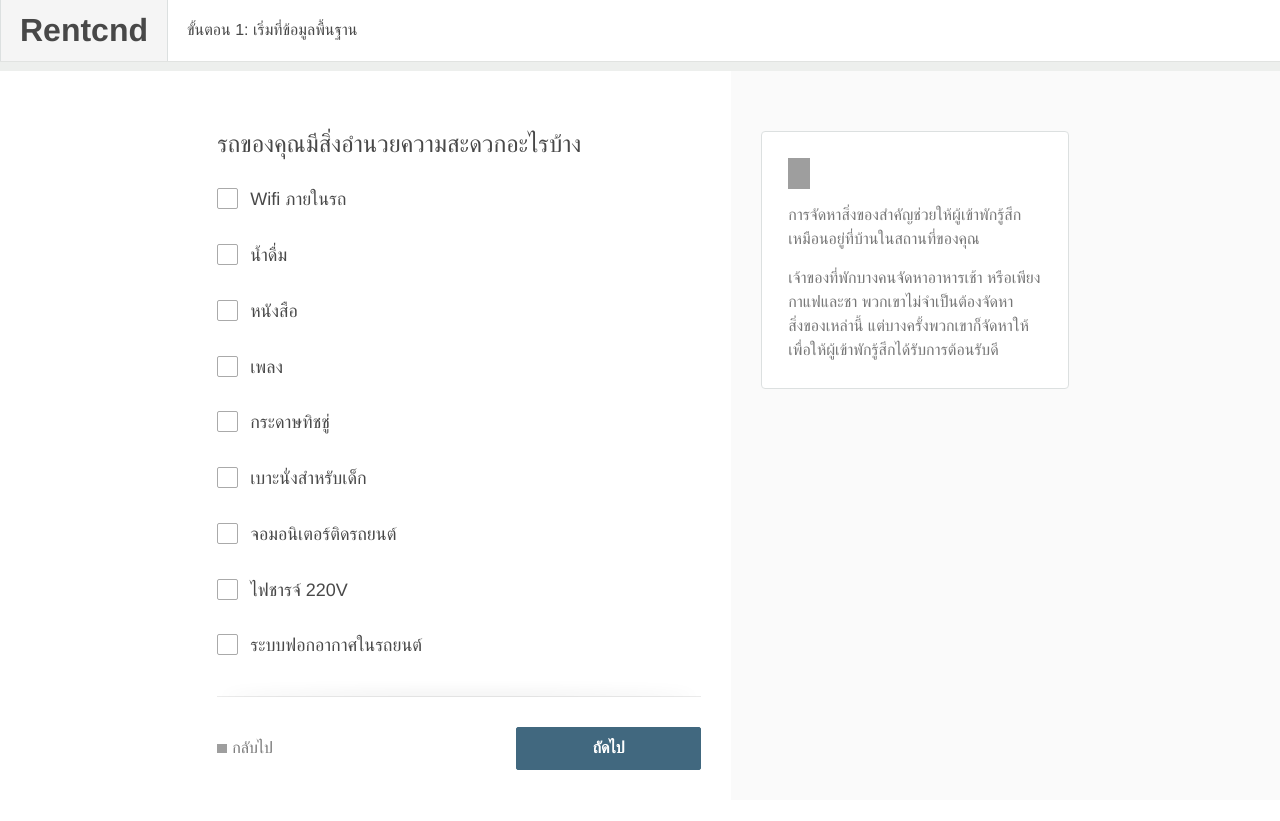
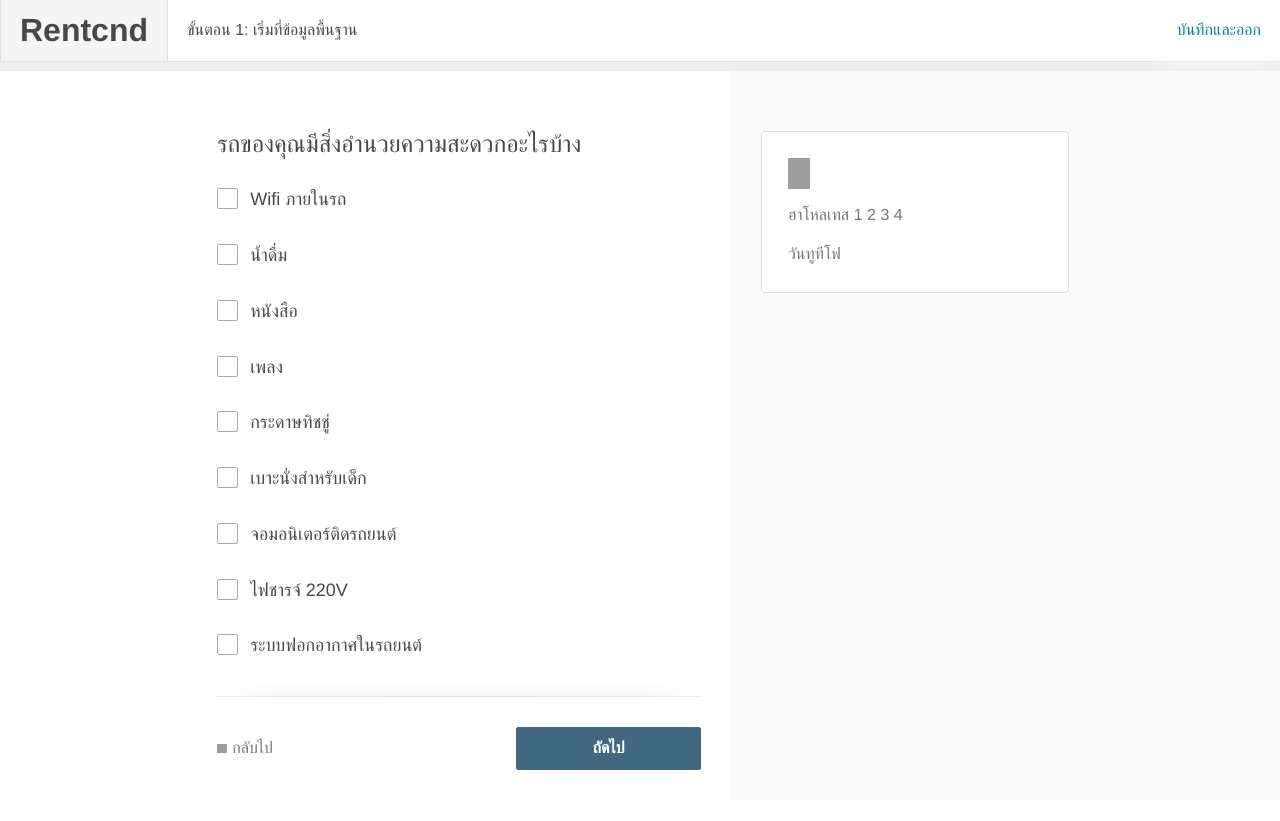
Before and after one commit to atsdep/project_final, a PHP site: page /amenities.php in a window 1280 px wide. Run offline with PHP 8.4, Linux system fonts and the light colour scheme; some web fonts are replaced; grey boxes are pictures that could not be loaded.

Commit message:
update save button

```diff
--- a/amenities.php
+++ b/amenities.php
@@ -44,6 +44,9 @@ session_start();
 										</div>
 										<div class="comp comp__step-bar-wrapper no-hover pull-left hide-sm">
 											<span class="hdr-btn"><span class="hide-sm h5 text-normal"><span>ขั้นตอน 1:</span><span>&nbsp;</span></span><span class="h5 text-normal">เริ่มที่ข้อมูลพื้นฐาน</span></span>
+										</div>
+										<div class="lys-navbar__save-and-exit comp pull-right h5 text-normal bg-white">
+											<span><span class="hide-md hide-lg"> <a href="#" class="lys-navbar__save-and-exit-link hdr-btn" data-prevent-default="true"> <span>ทางออก</span> </a> </span> <span class="hide-sm"> <a href="new.php" class="lys-navbar__save-and-exit-link hdr-btn" data-prevent-default="true"> <span>บันทึกและออก</span> </a></span> </span>
 										</div>
 									</div>
 								</div>
@@ -169,10 +172,10 @@ session_start();
 												<div class="help-panel__text">
 													<div>
 														<p>
-															<span>การจัดหาสิ่งของสำคัญช่วยให้ผู้เข้าพักรู้สึกเหมือนอยู่ที่บ้านในสถานที่ของคุณ</span>
+															<span>ฮาโหลเทส 1 2 3 4</span>
 														</p>
 														<p>
-															<span>เจ้าของที่พักบางคนจัดหาอาหารเช้า หรือเพียงกาแฟและชา พวกเขาไม่จำเป็นต้องจัดหาสิ่งของเหล่านี้ แต่บางครั้งพวกเขาก็จัดหาให้เพื่อให้ผู้เข้าพักรู้สึกได้รับการต้อนรับดี</span>
+															<span>วันทูทีโฟ</span>
 														</p>
 													</div>
 												</div>
--- a/generation.php
+++ b/generation.php
@@ -44,6 +44,9 @@ session_start();
 										</div>
 										<div class="comp comp__step-bar-wrapper no-hover pull-left hide-sm">
 											<span class="hdr-btn"><span class="hide-sm h5 text-normal"><span>ขั้นตอน 1:</span><span>&nbsp;</span></span><span class="h5 text-normal">เริ่มที่ข้อมูลพื้นฐาน</span></span>
+										</div>
+										<div class="lys-navbar__save-and-exit comp pull-right h5 text-normal bg-white">
+											<span><span class="hide-md hide-lg"> <a href="#" class="lys-navbar__save-and-exit-link hdr-btn" data-prevent-default="true"> <span>ทางออก</span> </a> </span> <span class="hide-sm"> <a href="new.php" class="lys-navbar__save-and-exit-link hdr-btn" data-prevent-default="true"> <span>บันทึกและออก</span> </a></span> </span>
 										</div>
 									</div>
 								</div>
```
Also changed, not shown: additional_service.php (+5 -2 lines).
